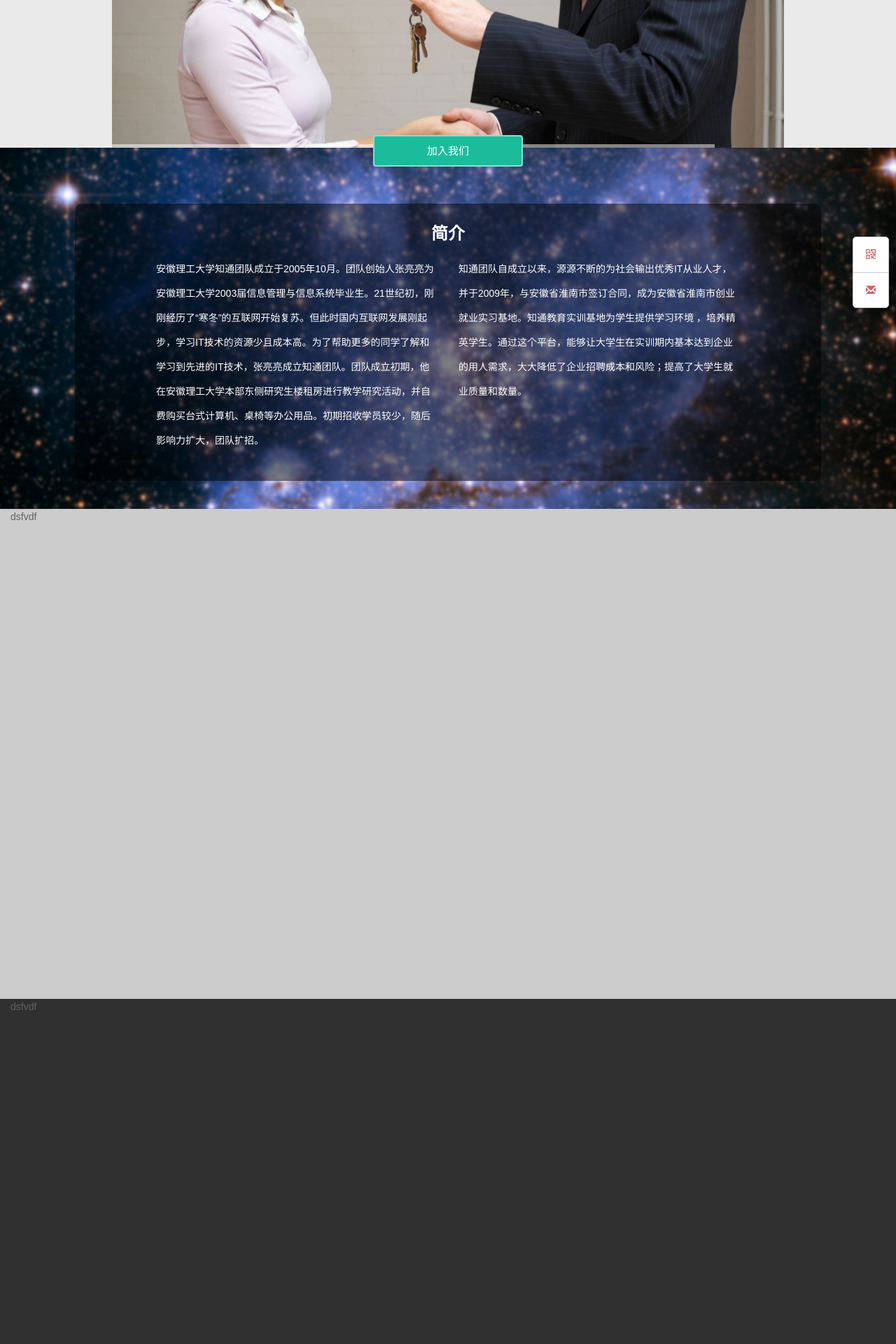
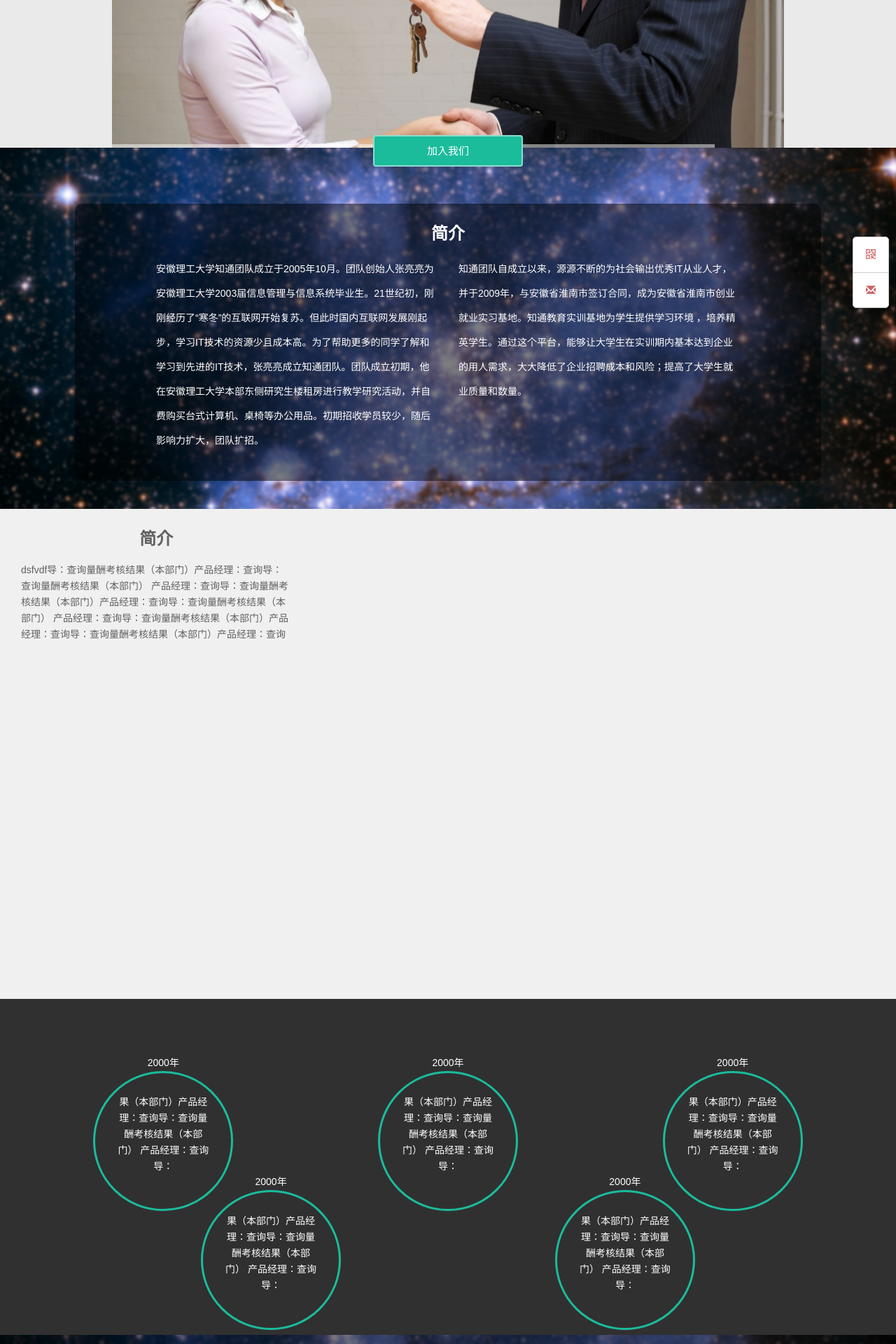
Before and after one commit to ztqd/zt, a WordPress theme: template index.php in a window 1280 px wide. Shown: the part 320-2240 px from the top of the page at 70% size. Run offline with PHP 8.4 and a stand-in for WordPress, Linux system fonts and the light colour scheme; the site name, menu and one post (Sample post) are stand-ins, and other content is empty.

Commit message:
modified:   code/demo.php 	new file:   images/blurry-town-night-lights-free-image.jpg 	new file:   images/coffee-filter-process-in-cafe-free-image.jpg 	new file:   images/login.jpg 	modified:   index.php 	modified:   login.php 	modified:   manager.php 	modified:   style.css

```diff
--- a/index.php
+++ b/index.php
@@ -145,12 +145,56 @@
         </div>
         <div class="inner light"></div>
         <!-- 组别  -->
-        <div id="group" class="col-lg-12 col-xs-12" style="background: #ccc;height: 700px">
-          dsfvdf
+        <div id="group" class="col-lg-12 col-xs-12" style="background: #f0f0f0;height: 700px;background-size: contain;"><!-- background: url('images/g3.jpg'); -->
+          <div class="col-lg-4">
+            <h2 class="text-center" style="margin-top: 30px">简介</h2>
+            <div>
+            dsfvdf导：查询量酬考核结果（本部门）产品经理：查询导：查询量酬考核结果（本部门） 产品经理：查询导：查询量酬考核结果（本部门）产品经理：查询导：查询量酬考核结果（本部门） 产品经理：查询导：查询量酬考核结果（本部门）产品经理：查询导：查询量酬考核结果（本部门）产品经理：查询
+            </div>
+          </div>
         </div>
         <!-- 成就 -->
-        <div id="achievement" class="col-lg-12 col-xs-12" style="background: #303030;height: 700px">
-          dsfvdf
+        <div id="achievement" class="col-lg-12 col-xs-12" style="background: #303030;color: #fff;">
+          <div class="inner light"> </div>
+          <div class="col-lg-12">
+            <div class="col-lg-4">
+              <div style="height: 200px;width: 200px;text-align: center;margin: auto;">
+                2000年
+                <div style="height: 200px;width: 200px;border: 3px solid #1ABC9C;border-radius: 200px;padding: 30px;">果（本部门）产品经理：查询导：查询量酬考核结果（本部门） 产品经理：查询导：
+                </div>
+              </div>
+            </div>
+            <div class="col-lg-4">
+              <div style="height: 200px;width: 200px;text-align: center;margin: auto;">
+                2000年
+                <div style="height: 200px;width: 200px;border: 3px solid #1ABC9C;border-radius: 200px;padding: 30px;">果（本部门）产品经理：查询导：查询量酬考核结果（本部门） 产品经理：查询导：
+                </div>
+              </div>
+            </div>
+            <div class="col-lg-4">
+              <div style="height: 200px;width: 200px;text-align: center;margin: auto;">
+                2000年
+                <div style="height: 200px;width: 200px;border: 3px solid #1ABC9C;border-radius: 200px;padding: 30px;">果（本部门）产品经理：查询导：查询量酬考核结果（本部门） 产品经理：查询导：
+                </div>
+              </div>
+            </div>
+          </div>
+          <div class="col-lg-10 col-lg-offset-1" style="top: -30px">
+            <div class="col-lg-6">
+              <div style="height: 200px;width: 200px;text-align: center;margin: auto;">
+                2000年
+                <div style="height: 200px;width: 200px;border: 3px solid #1ABC9C;border-radius: 200px;padding: 30px;">果（本部门）产品经理：查询导：查询量酬考核结果（本部门） 产品经理：查询导：
+                </div>
+              </div>
+            </div>
+            <div class="col-lg-6">
+              <div style="height: 200px;width: 200px;text-align: center;margin: auto;">
+                2000年
+                <div style="height: 200px;width: 200px;border: 3px solid #1ABC9C;border-radius: 200px;padding: 30px;">果（本部门）产品经理：查询导：查询量酬考核结果（本部门） 产品经理：查询导：
+                </div>
+              </div>
+            </div>
+          </div>
         </div>
         <!-- 登录  -->
         <div id="login" class="col-lg-12 col-xs-12" style="background: rgba(0,0,0, .5);">
@@ -228,7 +272,7 @@
         </a>
       </li>
       <li class="qrcode_show">
-        <a href="">
+        <a>
           <i class="glyphicon glyphicon-qrcode"></i>
         </a>
         <div class="qrcode" style="display: none;">
@@ -238,7 +282,7 @@
         </div>
       </li>
       <li class="letter" style="border-top: 1px solid #ccc">
-        <a href="">
+        <a>
           <i class="glyphicon glyphicon-envelope"></i>
           <span style="display: none;font-size: 12px">意见反馈</span>
         </a>
--- a/manager.php
+++ b/manager.php
@@ -45,8 +45,8 @@
 	          <li class="manager"><a href="manager.php">后台管理</a></li>
 	        </ul>
 	        <ul class="nav navbar-nav navbar-right">
-	          <li><a href="" class="user-name">admin</a></li>
-	          <li><a href="" class="">退出</a></li>
+	          <li><a href="" class="user-name"><? echo $_SESSION['name'] ?></a></li>
+            <li><a class="exit">退出</a></li>
 	        </ul>
 	      </div>
 	      </div>
--- a/style.css
+++ b/style.css
@@ -2645,3 +2645,16 @@ a:hover {
 #register .form-control, .select2-search input[type="text"] {
     height: 37px;
 }
+.login-form .login-field {
+    font-size: 15px;
+}
+option {
+    padding: 3px 0;
+    text-indent: 5px;
+}
+.form-control, .select2-search input[type="text"] {
+    padding-top: 6px;
+}
+.form-control, .select2-search input[type=text] {
+    font-family: "Microsoft Yahei";
+}
```
Also changed, not shown: code/demo.php (+23 -3 lines), login.php (+58 -27 lines), images/login.jpg (added), 2 other files.
